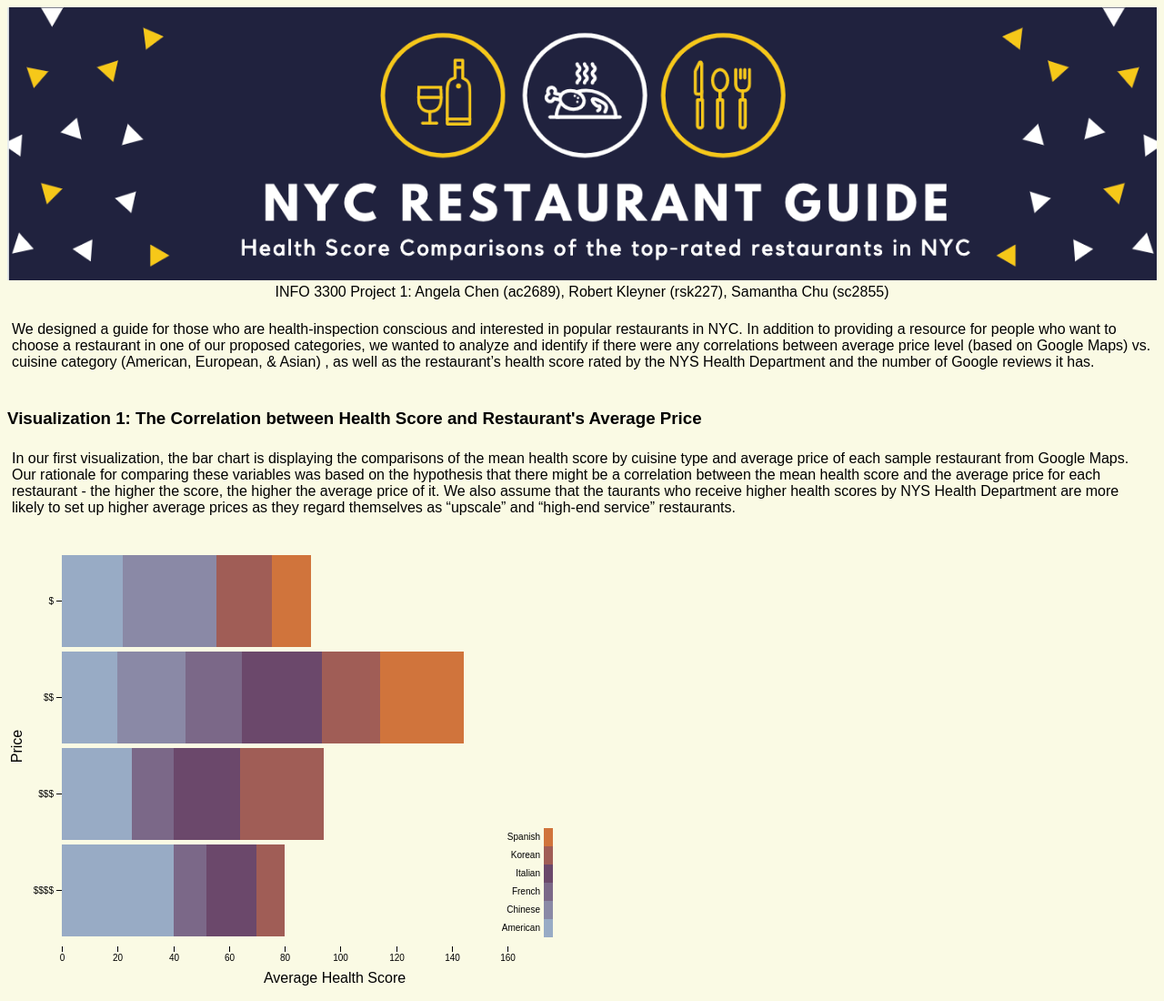
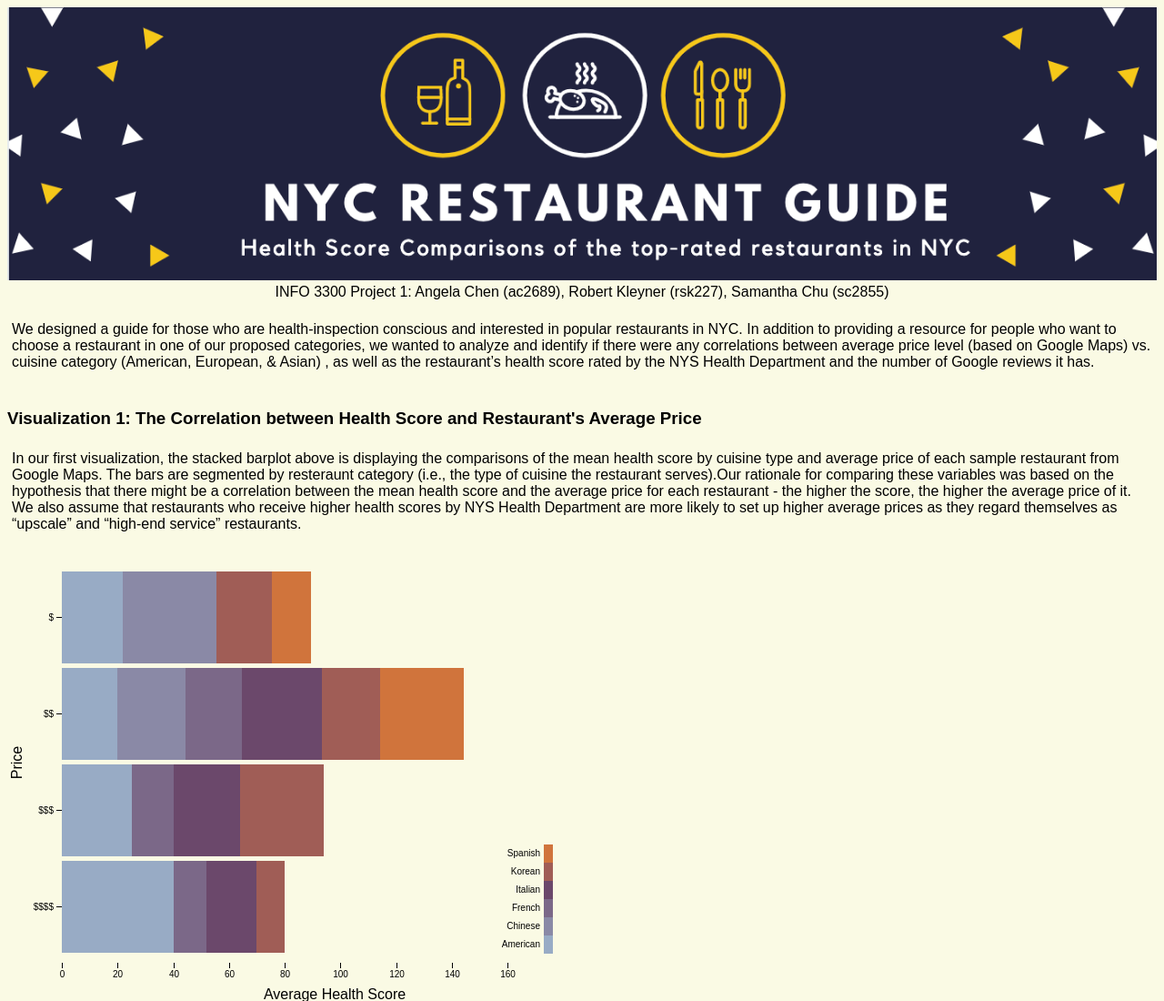
Before and after one commit to samanthach/info3300-team-p1, a plain HTML site: page index.html in a window 1280 px wide. Shown: the top 1100 px of the page at 91% size. Drawn offline with nearby package versions, Linux system fonts and the light colour scheme.

Commit message:
update on first graph description

```diff
--- a/index.html
+++ b/index.html
@@ -29,12 +29,12 @@
 
 <p id="health_score_barplot"><h3> Visualization 1: The Correlation between Health Score and Restaurant's Average Price</h3>
   <div id="intro">
-    In our first visualization, the bar chart is displaying the comparisons of the mean health score by cuisine
-    type and average price of each sample restaurant from Google Maps. Our rationale for comparing these variables
-    was based on the hypothesis that there might be a correlation between the mean health score and the average
-    price for each restaurant - the higher the score, the higher the average price of it. We also assume that the
-    taurants who receive higher health scores by NYS Health Department are more likely to set up higher average
-    prices as they regard themselves as “upscale” and “high-end service” restaurants.
+    In our first visualization, the stacked barplot above is displaying the comparisons of the mean health score by cuisine
+    type and average price of each sample restaurant from Google Maps. The bars are segmented by resteraunt category
+    (i.e., the type of cuisine the restaurant serves).Our rationale for comparing these variables was based on the hypothesis
+    that there might be a correlation between the mean health score and the average price for each restaurant - the higher the score,
+    the higher the average price of it. We also assume that restaurants who receive higher health scores by NYS Health
+    Department are more likely to set up higher average prices as they regard themselves as “upscale” and “high-end service” restaurants.
   </div>
   <br>
 <svg width="600" height="500"></svg>
```
